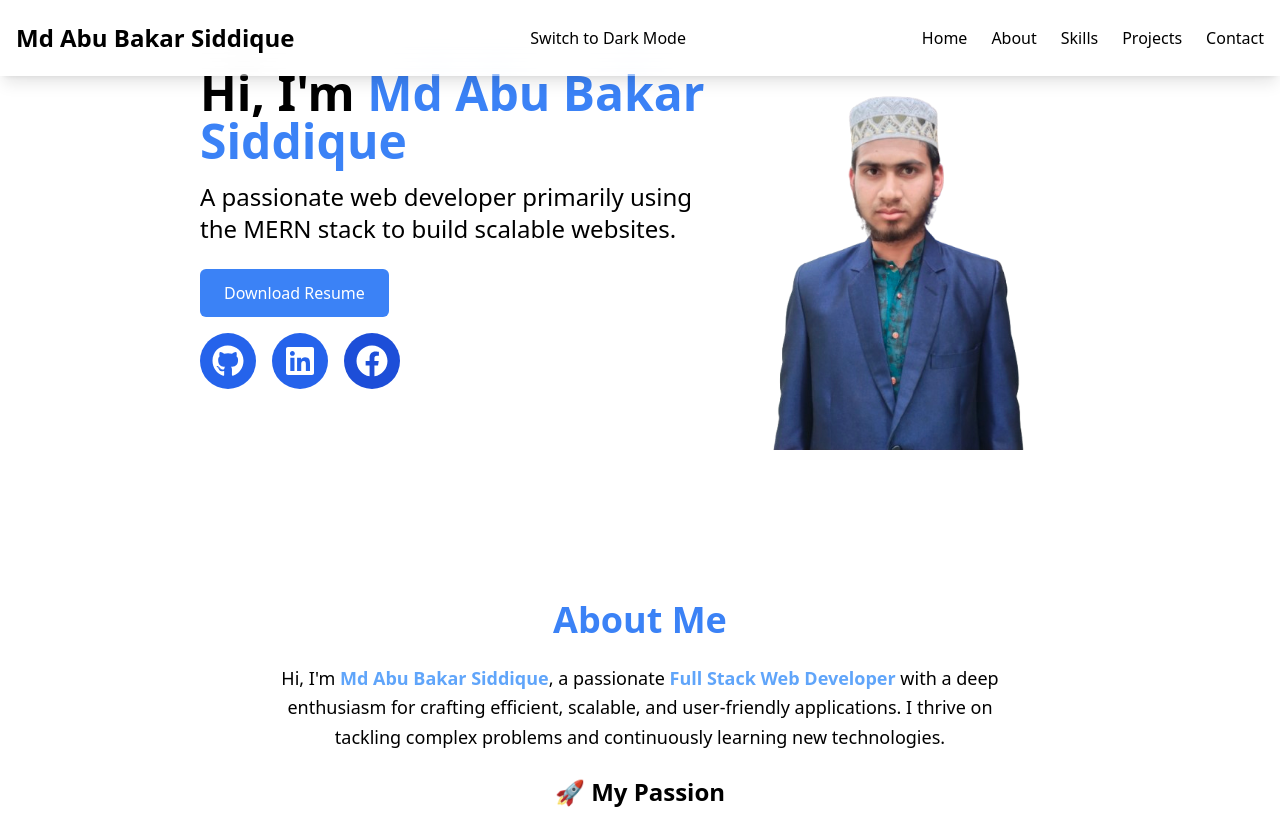
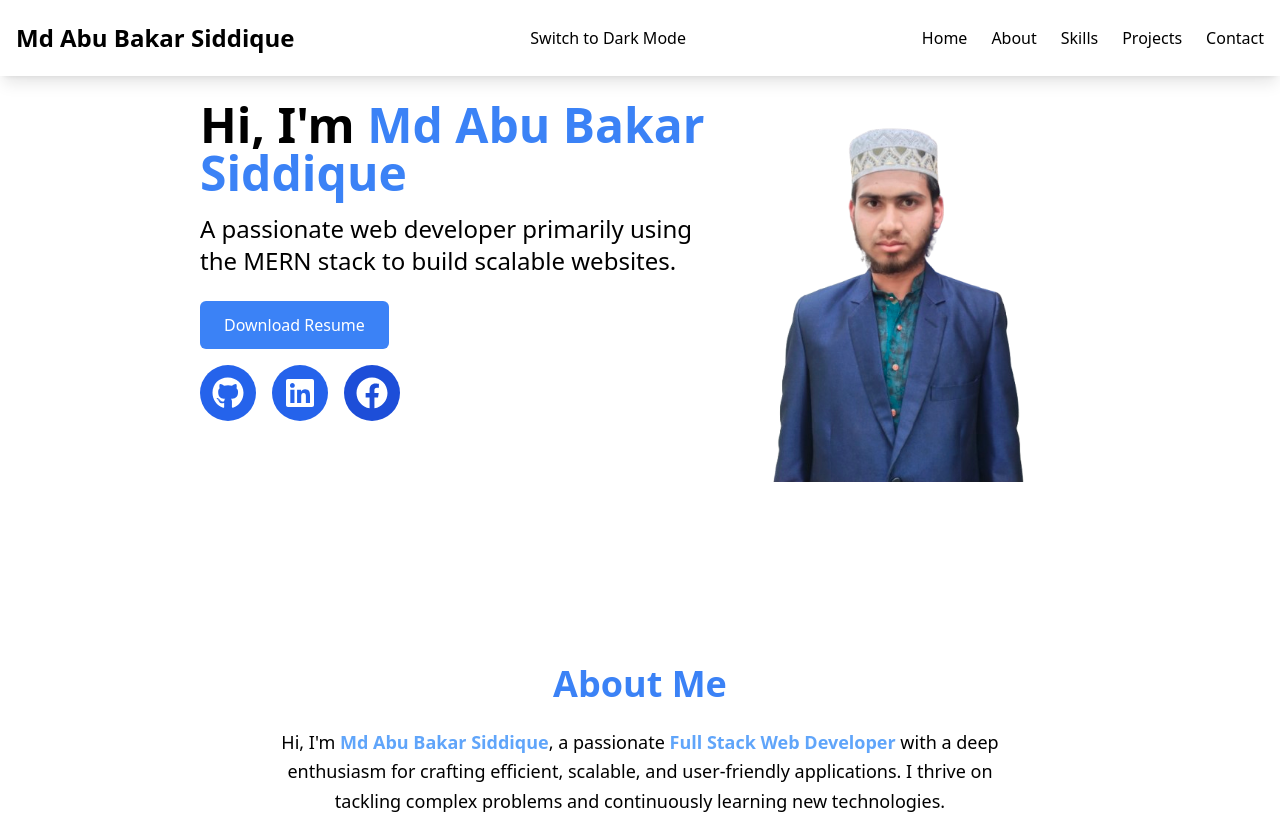
Before and after one commit to abubakar308/portfolio, a React (Vite) app: page / in a window 1280 px wide. Shown: the top 814 px of the page. Built offline with nearby package versions, Linux system fonts and the light colour scheme.

Commit message:
updated herosection

```diff
--- a/src/components/HeroSection.jsx
+++ b/src/components/HeroSection.jsx
@@ -10,7 +10,7 @@ const isInView = useInView(ref, { triggerOnce: true });
         <section
         id="home"
         ref={ref}
-        className="flex flex-col lg:flex-row items-center pt-20 md:pt-6 justify-center px-6 lg:px-16"
+        className="flex flex-col lg:flex-row items-center my-8 pt-20 md:pt-6 justify-center px-6 lg:px-16"
       >
         {/* Left Content */}
         <div className="text-center lg:text-left max-w-lg">
```
